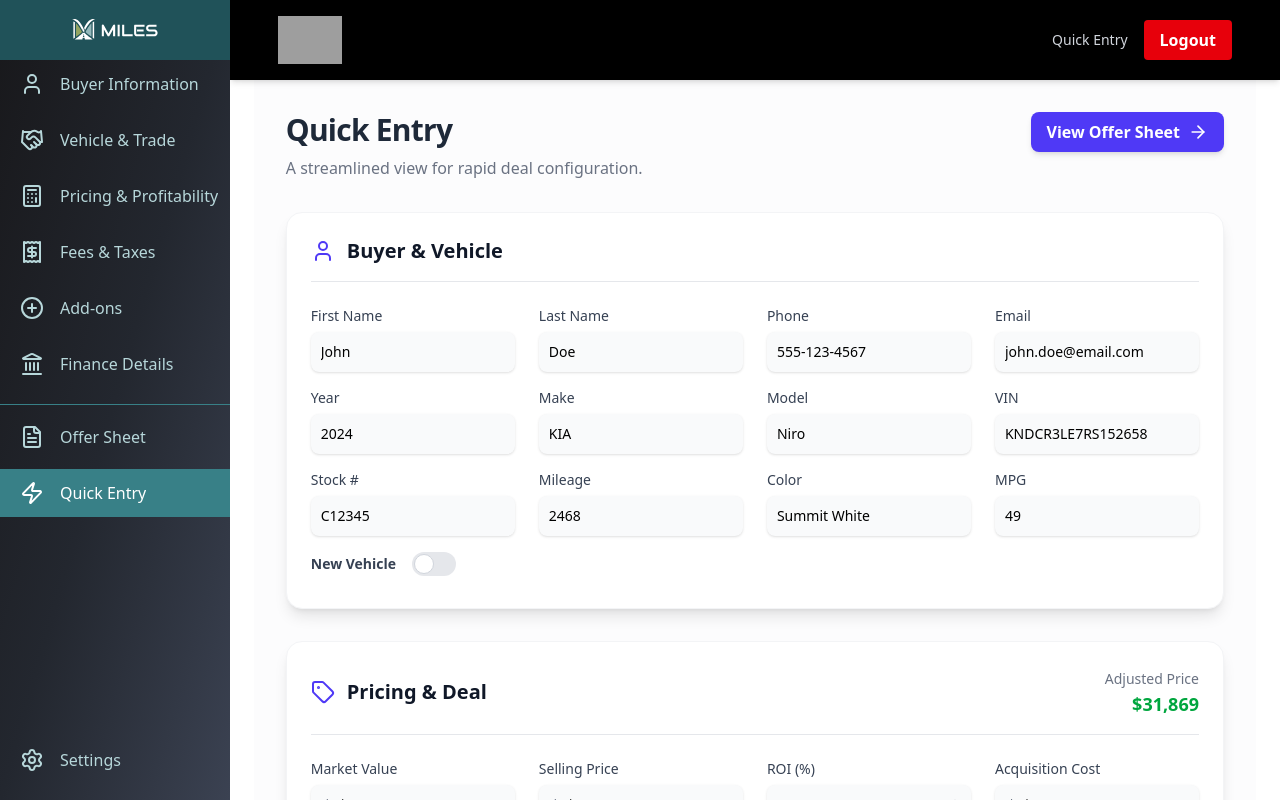
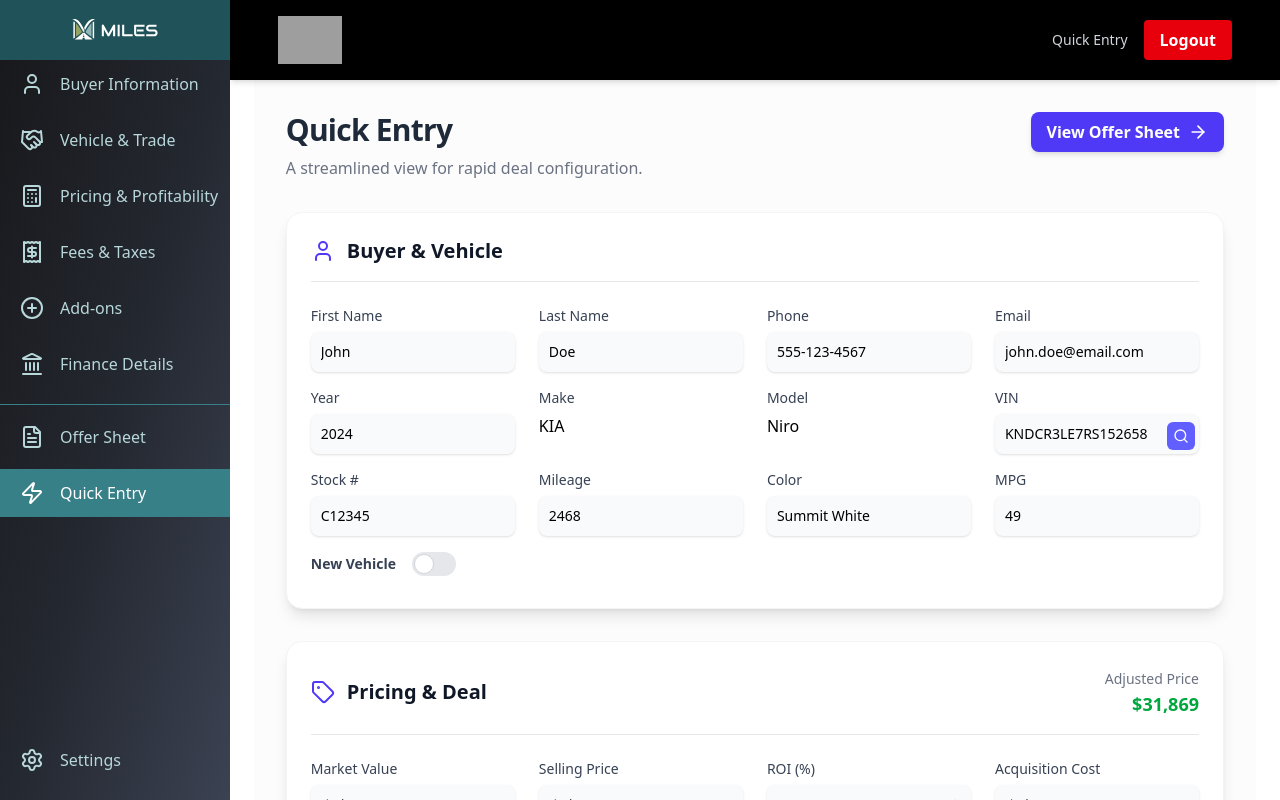
Before and after one commit to markwarddesign/dealer-offer-sheet, a React (Vite) app: page /quick-entry in a window 1280 px wide. Both pictures are taken after a click on the button "Demo Access (1 hour)". Shown: the top 800 px of the page. Built offline with nearby package versions, Linux system fonts and the light colour scheme; grey boxes are pictures that could not be loaded.

Commit message:
add vin lookup

```diff
--- a/src/pages/QuickEntryPage.jsx
+++ b/src/pages/QuickEntryPage.jsx
@@ -1,8 +1,9 @@
-import React from 'react';
+import React, { useState } from 'react';
 import { useAppStore } from '../store';
 import { formatCurrency } from '../utils/formatCurrency';
 import { useNavigate } from 'react-router-dom';
-import { User, Car, Tag, Banknote, Trash2, ArrowRight, ChevronDown } from 'lucide-react';
+import { User, Car, Tag, Banknote, Trash2, ArrowRight, ChevronDown, Search } from 'lucide-react';
+import { lookupVin } from '../utils/vinLookup';
 
 import Card from '../components/Card';
 import CardHeader from '../components/CardHeader';
@@ -20,6 +21,60 @@ function calculateMonthlyPayment(amount, rate, termMonths) {
 const QuickEntryPage = () => {
 	const { dealData, updateDealData, updateRoi, settings } = useAppStore();
 	const navigate = useNavigate();
+	const [vinLoading, setVinLoading] = useState({ vehicle: false, trade: false });
+	const [vinFieldErrors, setVinFieldErrors] = useState({});
+
+	const handleVinLookup = async (vin, type) => {
+		if (!vin) return;
+		setVinLoading(prev => ({ ...prev, [type]: true }));
+		setVinFieldErrors({});
+
+		try {
+			const vehicleData = await lookupVin(vin);
+			const updates = {};
+			const fieldErrors = {};
+
+			const fieldMapping = {
+				Year: 'year',
+				Make: 'make',
+				Model: 'model',
+				Mpg: 'mpg'
+			};
+
+			Object.keys(fieldMapping).forEach(field => {
+				const stateKey = `${type}Vehicle${field}`;
+				const dataKey = fieldMapping[field];
+				if (vehicleData[dataKey]) {
+					updates[stateKey] = vehicleData[dataKey];
+				} else {
+					updates[stateKey] = '';
+					fieldErrors[stateKey] = true;
+				}
+			});
+
+			if (type === 'vehicle') {
+				updates.vehicleVin = vin;
+			} else {
+				updates.tradeVehicleVin = vin;
+			}
+
+			updateDealData(updates);
+			setVinFieldErrors(fieldErrors);
+
+		} catch (error) {
+			console.error(`VIN lookup failed for ${type}:`, error);
+			// If the whole lookup fails, mark all fields as errored
+			const errors = {
+				[`${type}VehicleYear`]: true,
+				[`${type}VehicleMake`]: true,
+				[`${type}VehicleModel`]: true,
+				[`${type}VehicleMpg`]: true,
+			};
+			setVinFieldErrors(errors);
+		} finally {
+			setVinLoading(prev => ({ ...prev, [type]: false }));
+		}
+	};
 
 	const handleChange = (e) => {
 		const { name, value, type, checked } = e.target;
@@ -197,14 +252,24 @@ const QuickEntryPage = () => {
                         <InputField label="Last Name" name="buyerLastName" value={dealData.buyerLastName} onChange={handleChange} />
                         <InputField label="Phone" name="buyerPhone" value={dealData.buyerPhone} onChange={handleChange} />
                         <InputField label="Email" name="buyerEmail" value={dealData.buyerEmail} onChange={handleChange} />
-                        <NumberInputField label="Year" name="vehicleYear" value={dealData.vehicleYear} onChange={handleChange} isCurrency={false} />
-                        <InputField label="Make" name="vehicleMake" value={dealData.vehicleMake} onChange={handleChange} />
-                        <InputField label="Model" name="vehicleModel" value={dealData.vehicleModel} onChange={handleChange} />
-                        <InputField label="VIN" name="vehicleVin" value={dealData.vehicleVin} onChange={handleChange} />
+                        <NumberInputField label="Year" name="vehicleYear" value={dealData.vehicleYear} onChange={handleChange} isCurrency={false} className={vinFieldErrors.vehicleYear ? 'border-red-500' : ''} />
+                        <InputField label="Make" name="vehicleMake" value={dealData.vehicleMake} onChange={handleChange} className={vinFieldErrors.vehicleMake ? 'border-red-500' : ''} />
+                        <InputField label="Model" name="vehicleModel" value={dealData.vehicleModel} onChange={handleChange} className={vinFieldErrors.vehicleModel ? 'border-red-500' : ''} />
+                        <div className="relative">
+							<InputField label="VIN" name="vehicleVin" value={dealData.vehicleVin} onChange={handleChange} />
+							<button
+								onClick={() => handleVinLookup(dealData.vehicleVin, 'vehicle')}
+								disabled={vinLoading.vehicle}
+								className="absolute right-1 bottom-1 bg-indigo-500 text-white p-1.5 rounded-md hover:bg-indigo-600 disabled:bg-gray-400"
+								aria-label="Look up VIN"
+							>
+								{vinLoading.vehicle ? <div className="w-4 h-4 border-2 border-white border-t-transparent rounded-full animate-spin" /> : <Search className="h-4 w-4" />}
+							</button>
+						</div>
                         <InputField label="Stock #" name="vehicleStock" value={dealData.vehicleStock} onChange={handleChange} />
                         <NumberInputField label="Mileage" name="vehicleMileage" value={dealData.vehicleMileage} onChange={handleChange} isCurrency={false} />
                         <InputField label="Color" name="vehicleColor" value={dealData.vehicleColor} onChange={handleChange} />
-                        <NumberInputField label="MPG" name="vehicleMpg" value={dealData.vehicleMpg} onChange={handleChange} isCurrency={false} />
+                        <NumberInputField label="MPG" name="vehicleMpg" value={dealData.vehicleMpg} onChange={handleChange} isCurrency={false} className={vinFieldErrors.vehicleMpg ? 'border-red-500' : ''} />
                         <div className="flex items-end pb-2">
                             <Toggle label="New Vehicle" name="isNewVehicle" checked={dealData.isNewVehicle} onChange={handleChange} />
                         </div>
@@ -244,12 +309,22 @@ const QuickEntryPage = () => {
                                 <NumberInputField label="Market Value" name="tradeMarketValue" value={dealData.tradeMarketValue} onChange={handleChange} />
                                 <NumberInputField label="Trade Value" name="tradeValue" value={dealData.tradeValue} onChange={handleChange} readOnly />
                                 <NumberInputField label="Trade Payoff" name="tradePayOff" value={dealData.tradePayOff} onChange={handleChange} />
-                                <InputField label="VIN" name="tradeVehicleVin" value={dealData.tradeVehicleVin} onChange={handleChange} />
-                                <NumberInputField label="Year" name="tradeVehicleYear" value={dealData.tradeVehicleYear} onChange={handleChange} isCurrency={false} />
-                                <InputField label="Make" name="tradeVehicleMake" value={dealData.tradeVehicleMake} onChange={handleChange} />
-                                <InputField label="Model" name="tradeVehicleModel" value={dealData.tradeVehicleModel} onChange={handleChange} />
-                                <NumberInputField label="Mileage" name="tradeVehicleMileage" value={dealData.tradeVehicleMileage} onChange={handleChange} isCurrency={false} />
-                                <NumberInputField label="MPG" name="tradeVehicleMpg" value={dealData.tradeVehicleMpg} onChange={handleChange} isCurrency={false} withIncrement step />
+                                <div className="relative">
+							<InputField label="VIN" name="tradeVehicleVin" value={dealData.tradeVehicleVin} onChange={handleChange} />
+							<button
+								onClick={() => handleVinLookup(dealData.tradeVehicleVin, 'trade')}
+								disabled={vinLoading.trade}
+								className="absolute right-1 bottom-1 bg-indigo-500 text-white p-1.5 rounded-md hover:bg-indigo-600 disabled:bg-gray-400"
+								aria-label="Look up trade-in VIN"
+							>
+								{vinLoading.trade ? <div className="w-4 h-4 border-2 border-white border-t-transparent rounded-full animate-spin" /> : <Search className="h-4 w-4" />}
+							</button>
+						</div>
+                        <NumberInputField label="Year" name="tradeVehicleYear" value={dealData.tradeVehicleYear} onChange={handleChange} isCurrency={false} className={vinFieldErrors.tradeVehicleYear ? 'border-red-500' : ''} />
+                        <InputField label="Make" name="tradeVehicleMake" value={dealData.tradeVehicleMake} onChange={handleChange} className={vinFieldErrors.tradeVehicleMake ? 'border-red-500' : ''} />
+                        <InputField label="Model" name="tradeVehicleModel" value={dealData.tradeVehicleModel} onChange={handleChange} className={vinFieldErrors.tradeVehicleModel ? 'border-red-500' : ''} />
+                        <NumberInputField label="Mileage" name="tradeVehicleMileage" value={dealData.tradeVehicleMileage} onChange={handleChange} isCurrency={false} />
+                        <NumberInputField label="MPG" name="tradeVehicleMpg" value={dealData.tradeVehicleMpg} onChange={handleChange} isCurrency={false} withIncrement step className={vinFieldErrors.tradeVehicleMpg ? 'border-red-500' : ''} />
 								<NumberInputField label="# in Market" name="vehiclesInMarket" value={dealData.vehiclesInMarket} onChange={handleChange} isCurrency={false} withIncrement step />
                         		<NumberInputField label="Avg Days to Sell" name="avgDaysToSell" value={dealData.avgDaysToSell} onChange={handleChange} isCurrency={false} withIncrement step />
                                 <div className="flex items-end pb-2">
--- /dev/null
+++ b/src/utils/vinLookup.js
@@ -0,0 +1,30 @@
+export const lookupVin = async (vin) => {
+    if (!vin || vin.length < 11) { // Basic VIN validation
+        throw new Error("Invalid VIN provided.");
+    }
+    try {
+        const response = await fetch(`https://vpic.nhtsa.dot.gov/api/vehicles/DecodeVinValues/${vin}?format=json`);
+        if (!response.ok) {
+            throw new Error(`API request failed with status ${response.status}`);
+        }
+        const data = await response.json();
+        const results = data.Results[0];
+
+        if (results.ErrorCode !== "0") {
+             // "0" means success, other codes indicate errors.
+             // e.g. "1" for "VIN length is not 17", "5" for "VIN not found"
+            throw new Error(results.ErrorText);
+        }
+
+        return {
+            year: results.ModelYear,
+            make: results.Make,
+            model: results.Model,
+            trim: results.Trim,
+            mpg: results.CombinedFuelEconomy,
+        };
+    } catch (error) {
+        console.error("VIN lookup failed:", error);
+        throw error; // Re-throw to be caught by the calling function
+    }
+};
```
